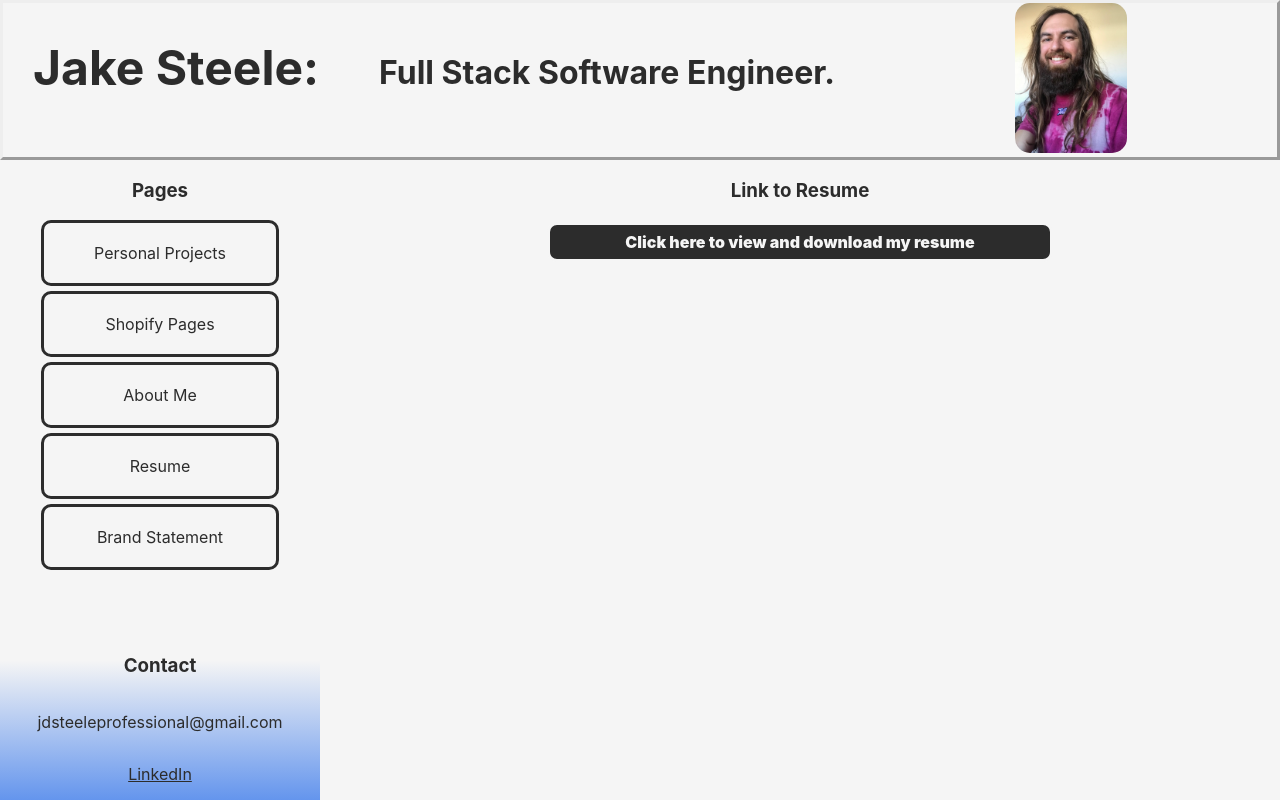
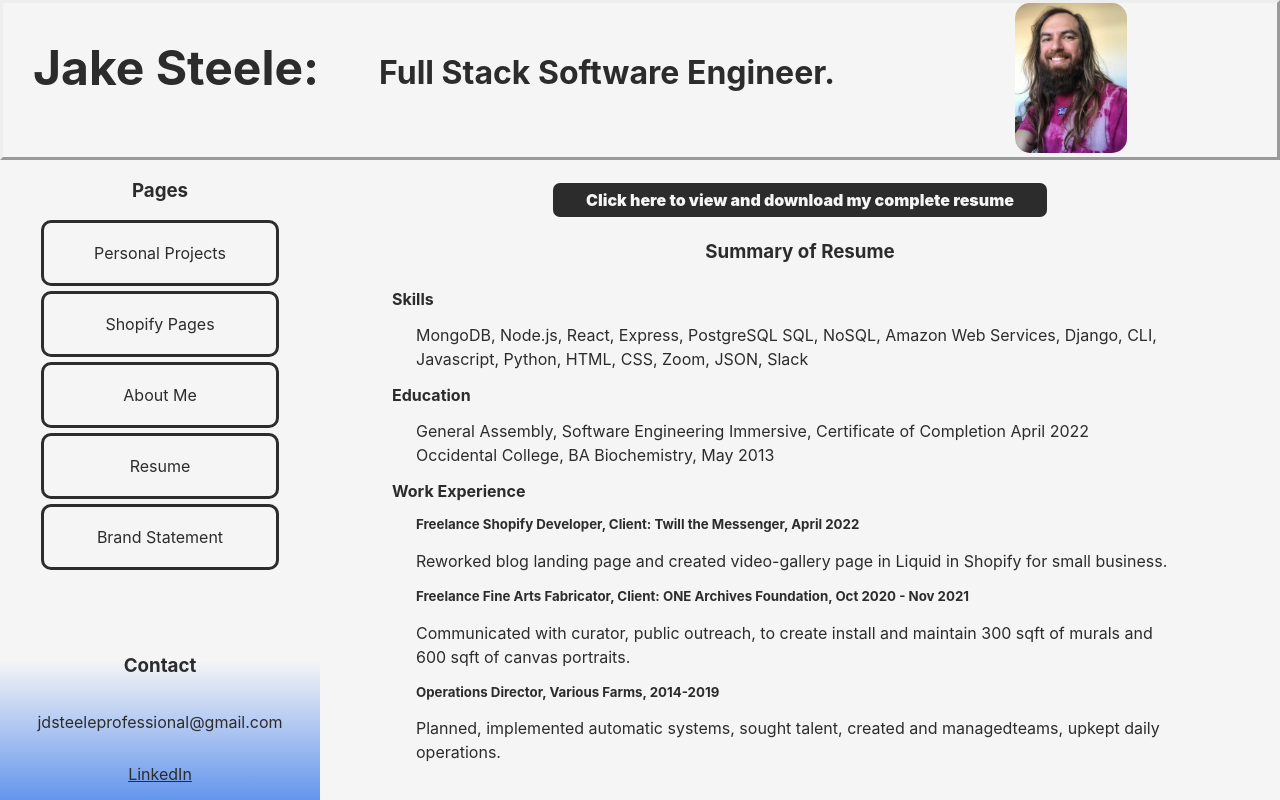
Before and after one commit to 1jdsteele/Portfolio2, a React (Create React App) app: page /resume in a window 1280 px wide. Built offline with nearby package versions, Linux system fonts and the light colour scheme.

Commit message:
resume suumary completed

```diff
--- a/src/components/Main/Main.css
+++ b/src/components/Main/Main.css
@@ -9,8 +9,8 @@ main h3 {
     text-align: center;
 }
 
-main p {
-    padding: 10px;
+main p, main h5 {
+    padding: 7px;
     max-width: 80%;
     margin: 0 auto;
     line-height: 1.5em;
@@ -19,6 +19,6 @@ main p {
 main h4 {
     margin: 0 auto;
     max-width: 85%;
-    padding: 10px;
+    padding: 7px;
 
 }
--- a/src/components/Resume/Resume.js
+++ b/src/components/Resume/Resume.js
@@ -3,13 +3,30 @@
 function Resume() {
     return (
       <div>
-        <h3>Link to Resume</h3>
+        {/* <h3>Resume</h3> */}
           <div>
           <a href="https://docs.google.com/document/d/10c4ZpsaR9IcypSGSsobTbI1Vu5_ns5ZImbgLlobaJw0/edit?usp=sharing">
             <p className="button-border">
-              Click here to view and download my resume
+              Click here to view and download my complete resume
             </p>
           </a>
+        </div>
+        <div>
+          <h3>Summary of Resume</h3>
+          <h4>Skills</h4>
+          <p>MongoDB, Node.js, React, Express, PostgreSQL SQL, NoSQL, Amazon Web Services, Django, CLI, Javascript, Python, HTML, CSS, Zoom, JSON,  Slack</p>
+          <h4>Education</h4>
+          <p>General Assembly, Software Engineering Immersive, Certificate of Completion April 2022
+            <br />
+            Occidental College, BA Biochemistry, May 2013
+          </p>
+          <h4>Work Experience</h4>
+          <h5>Freelance Shopify Developer, Client: Twill the Messenger, April 2022</h5>
+          <p>Reworked blog landing page and created video-gallery page in Liquid in Shopify for small business.</p>
+          <h5>Freelance Fine Arts Fabricator, Client: ONE Archives Foundation, Oct 2020 - Nov 2021</h5>
+          <p>Communicated with curator, public outreach, to create  install and maintain 300 sqft of murals and 600 sqft of canvas portraits.</p>
+          <h5>Operations Director, Various Farms, 2014-2019</h5>
+          <p>Planned, implemented automatic systems, sought talent, created and managedteams, upkept daily operations.</p>
         </div>
       </div>
     )
--- a/src/components/Shopify/Shopify.js
+++ b/src/components/Shopify/Shopify.js
@@ -5,7 +5,7 @@ function Shopify() {
       <div>
 
         <div>
-          <h3>Shopify component</h3>
+          <h3>Freelance Shopify Work</h3>
           <p>I reworked the blog landing page and created from scratch the video gallery page for upcycling clothing e-store, Twill the Messenger. This work was done with a Shopify developer account that was given access to his store. The work was done in liquid.
           </p>
         </div>
```
